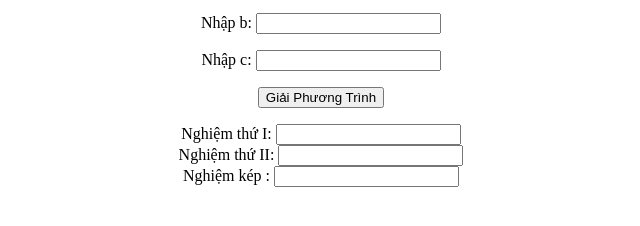
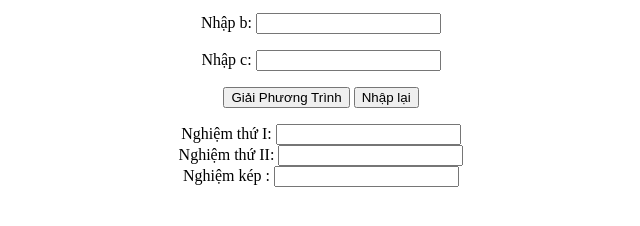
Before and after one commit to minhthong7602/Sanslab-TrainingWeb, a plain HTML site: page Html-Css/manhdung/PT_bac2/index.html in a window 1280 px wide. Shown: the part 104-330 px from the top of the page, without its empty margins (319-959 px from the left). Drawn offline with Linux system fonts and the light colour scheme.

Commit message:
chỉnh sửa bài 2

```diff
--- a/Html-Css/manhdung/PT_bac2/index.html
+++ b/Html-Css/manhdung/PT_bac2/index.html
@@ -15,6 +15,7 @@
         <p>
         <label>
         <input type="button" value="Giải Phương Trình" onclick="PT_bac2()" />
+        <input type="button" value="Nhập lại" onclick="location.href='../PT_bac2/index.html'" />
         </label>
         </p>
 
```
